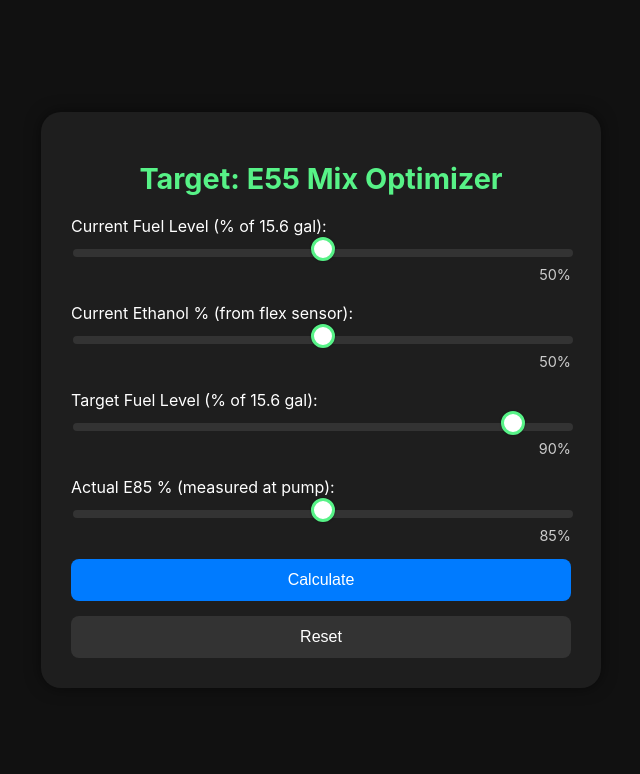
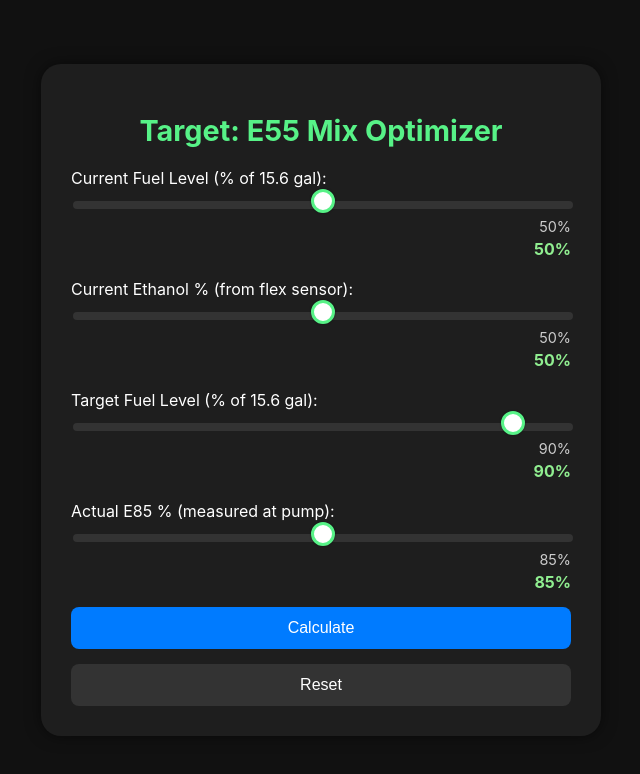
Before and after one commit to NiruBRG/e85-mix, a plain HTML site: page index.html in a window 1280 px wide. Shown: the whole page, without its empty margins (319-959 px from the left). Drawn offline with Linux system fonts and the light colour scheme.

Commit message:
Add files via upload

```diff
--- a/index.html
+++ b/index.html
@@ -3,7 +3,7 @@
 <html lang="en">
 <head>
 <meta charset="utf-8"/>
-<meta content="width=device-width, initial-scale=1.0, maximum-scale=1.0, user-scalable=no" name="viewport"/>
+<meta content="width=device-width, initial-scale=1.0" name="viewport"/>
 <title>E55 Mix Optimizer</title>
 <link href="manifest.json" rel="manifest"/>
 <style>
@@ -90,19 +90,16 @@
       color: #bfffc5;
       font-size: 0.95rem;
     }
-  </style>
-<style>
-button, .output-container, .output-container p, input, select {
-    font-size: 16px !important;
-    touch-action: manipulation;
+
+.slider-value {
+  text-align: right;
+  font-size: 16px;
+  font-weight: bold;
+  color: #90ee90;
+  margin-top: 4px;
 }
-
-body {
-    -webkit-touch-callout: none;
-    -webkit-text-size-adjust: 100%;
-    touch-action: manipulation;
-}
-</style></head>
+</style>
+</head>
 <body>
 <div class="container">
 <h1>Target: E55 Mix Optimizer</h1>
@@ -110,22 +107,22 @@ body {
 <div class="slider-container">
 <input id="fuelLevel" max="100" min="0" oninput="updateValue(this)" type="range" value="50"/>
 <div class="value-label" id="fuelLevelVal">50%</div>
-</div>
+<div class="slider-value" id="valueDisplay0">0%</div></div>
 <label>Current Ethanol % (from flex sensor):</label>
 <div class="slider-container">
 <input id="ethanolCurrent" max="100" min="0" oninput="updateValue(this)" type="range" value="50"/>
 <div class="value-label" id="ethanolCurrentVal">50%</div>
-</div>
+<div class="slider-value" id="valueDisplay1">0%</div></div>
 <label>Target Fuel Level (% of 15.6 gal):</label>
 <div class="slider-container">
 <input id="fuelTarget" max="100" min="0" oninput="updateValue(this)" type="range" value="90"/>
 <div class="value-label" id="fuelTargetVal">90%</div>
-</div>
+<div class="slider-value" id="valueDisplay2">0%</div></div>
 <label>Actual E85 % (measured at pump):</label>
 <div class="slider-container">
 <input id="ethanolE85" max="100" min="70" oninput="updateValue(this)" type="range" value="85"/>
 <div class="value-label" id="ethanolE85Val">85%</div>
-</div>
+<div class="slider-value" id="valueDisplay3">0%</div></div>
 <button class="calculate" onclick="calculate()">Calculate</button>
 <button class="reset" onclick="resetForm()">Reset</button>
 <div class="result" id="resultBox" style="display:none;"></div>
@@ -184,6 +181,13 @@ body {
       updateValue(document.getElementById('ethanolE85'));
       document.getElementById('resultBox').style.display = 'none';
     }
-  </script>
+
+document.querySelectorAll(".slider-container input[type=range]").forEach((slider, i) => {
+  const valueDisplay = document.getElementById(`valueDisplay${i}`);
+  const updateValue = () => valueDisplay.textContent = slider.value + "%";
+  slider.addEventListener("input", updateValue);
+  updateValue();
+});
+</script>
 </body>
 </html>
```
